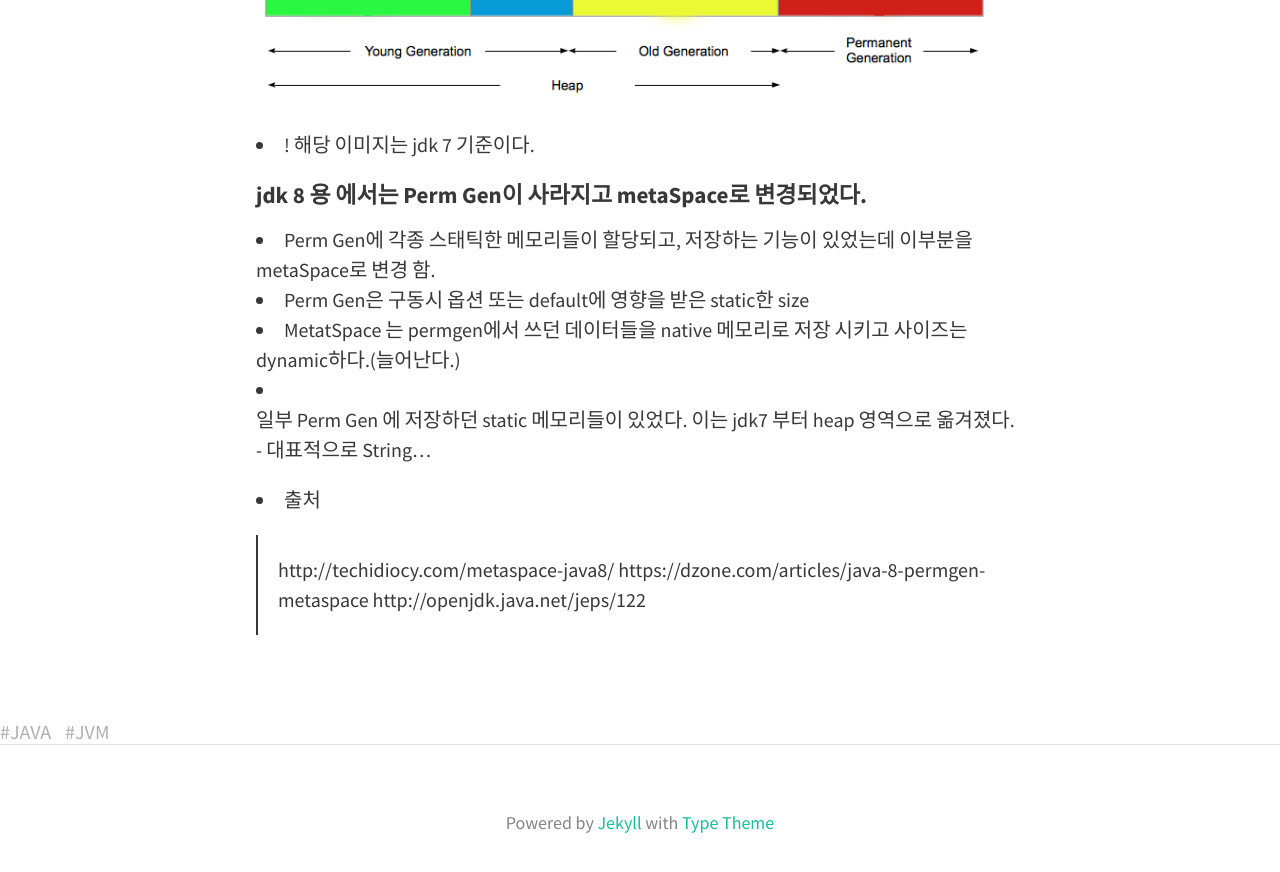
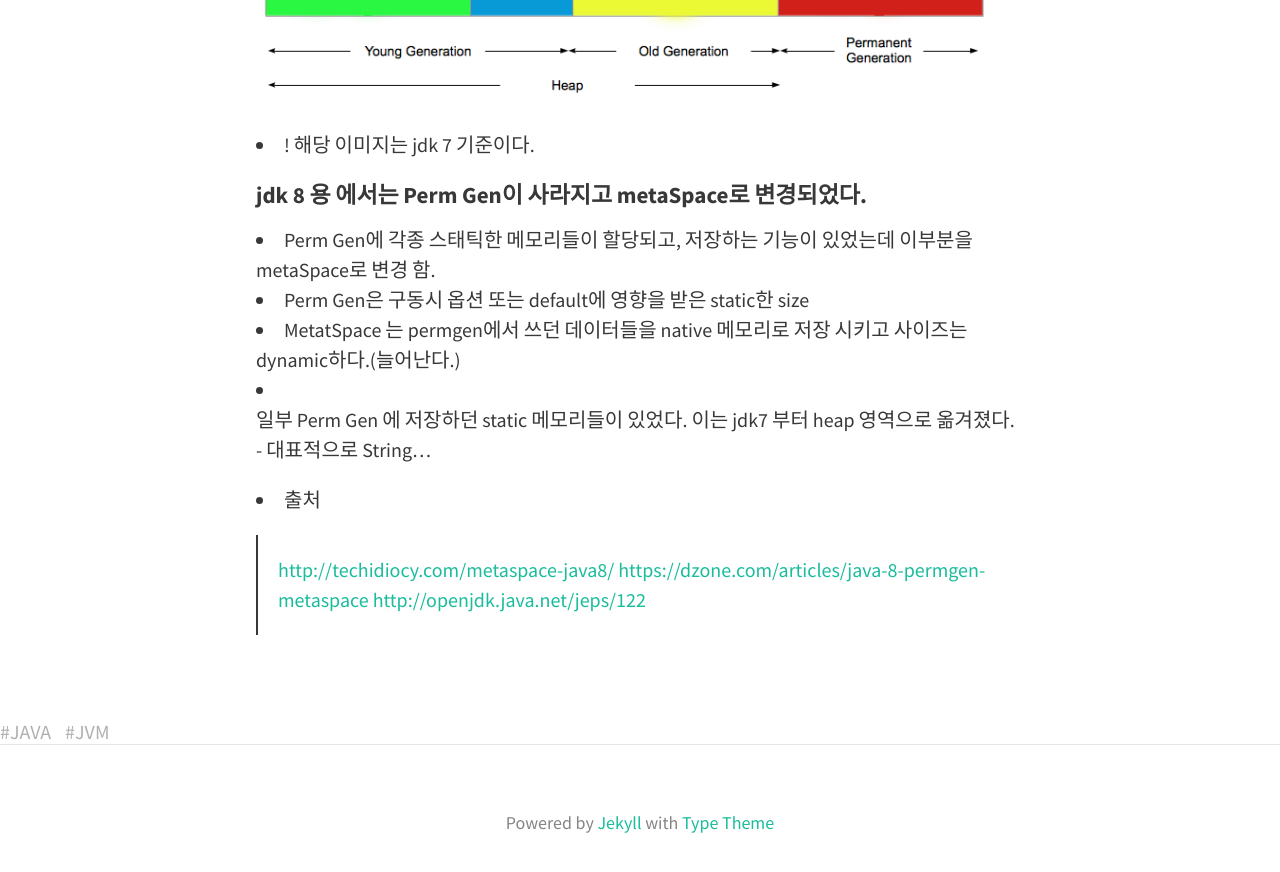
Before and after one commit to teahyuk/teahyuk.github.io, a Jekyll site: the page built from _posts/2019-04-28-jvm.md, in a window 1280 px wide and 900 px high, scrolled down 1358 px. Shown: the top 872 px of the window. Built offline with Jekyll 4.4.1, drawn with Linux system fonts in a browser that asks for light colours; nearby versions of some CDN libraries.

Commit message:
perm gen 포스팅 링크 추가

```diff
--- a/_posts/2019-04-28-jvm.md
+++ b/_posts/2019-04-28-jvm.md
@@ -23,6 +23,6 @@ tags : [JAVA, JVM]
  - 일부 Perm Gen 에 저장하던 static 메모리들이 있었다. 이는 jdk7 부터 heap 영역으로 옮겨졌다. - 대표적으로 String...
 
 - 출처
-> http://techidiocy.com/metaspace-java8/
-> https://dzone.com/articles/java-8-permgen-metaspace
-> http://openjdk.java.net/jeps/122
+> <http://techidiocy.com/metaspace-java8/>
+> <https://dzone.com/articles/java-8-permgen-metaspace>
+> <http://openjdk.java.net/jeps/122>
```
